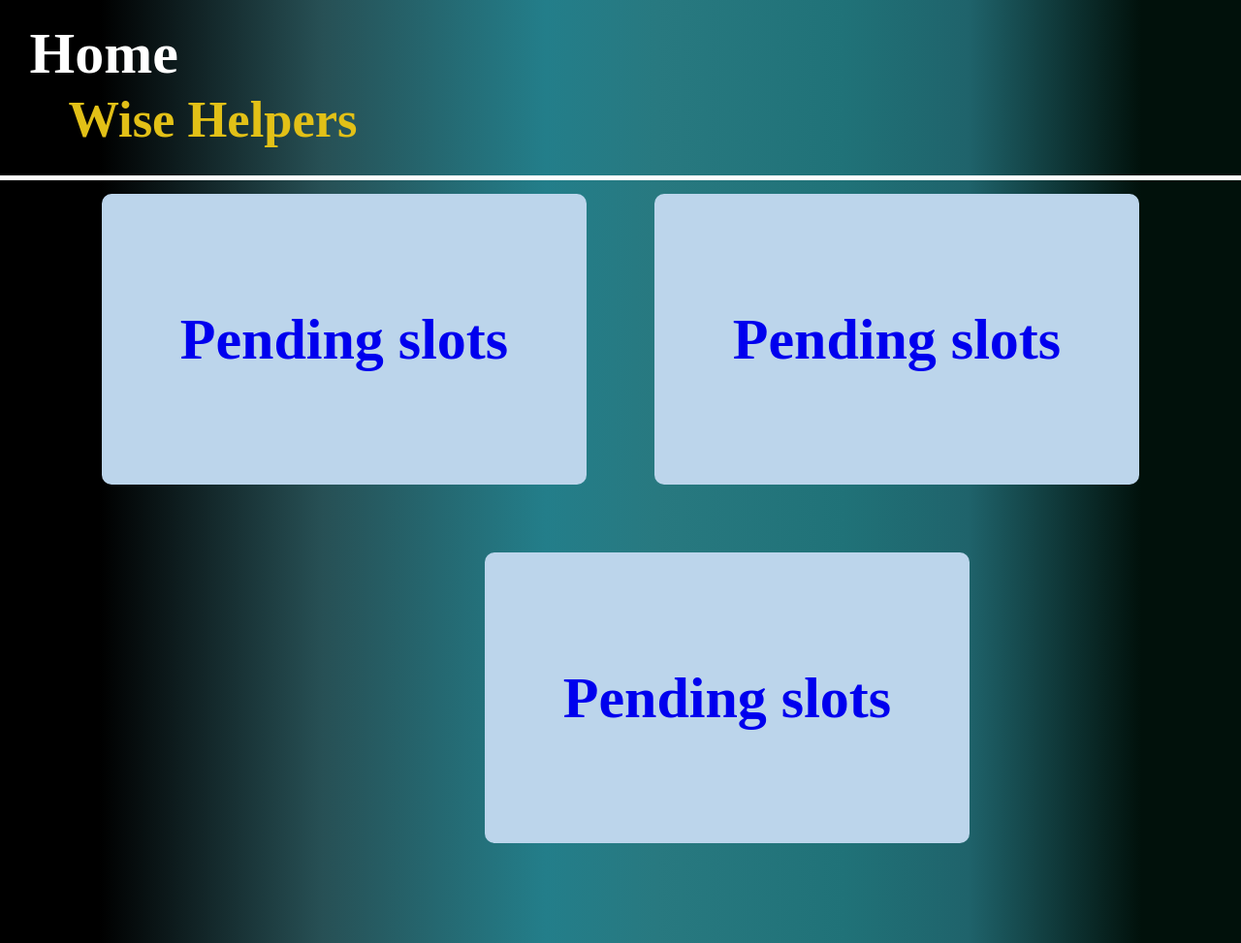
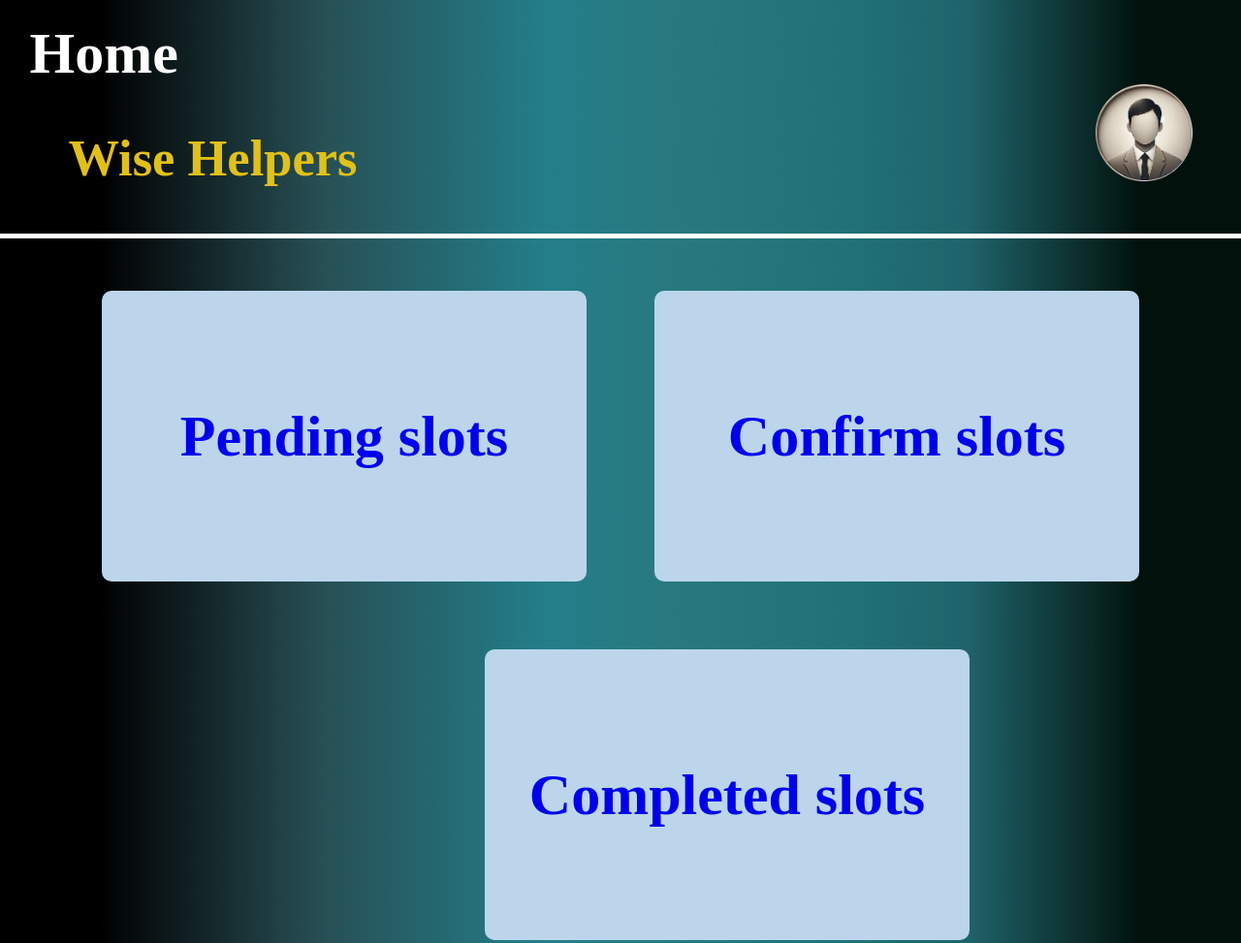
Before and after one commit to logeshmuthu8754/homewisehelpers, a plain HTML site: page pages/worker_home.html in a window 1280 px wide. Shown: the top 973 px of the page at 97% size. Drawn offline with Linux system fonts and the light colour scheme.

Commit message:
some changes

```diff
--- a/pages/worker_home.html
+++ b/pages/worker_home.html
@@ -11,7 +11,10 @@
         <div class="home_div">
         <h1 class="head">Home</h1></div>
        <div class="sub_head"> <h2>Wise Helpers</h2>
-    </div>
+            <div id="profilr_img_container">
+                <img id="profile_img" src="../assets/images/profile_img.webp" alt="profile_img">
+            </div>
+        </div>
     </div>
     <div class="wrapper" >
 
@@ -19,16 +22,16 @@
           <h2 id="h2_tag">Pending slots</h2>
         </a>
 
-        <a id="plumber_logo" href="./worker_request.html">
-            <h2 id="h2_tag">Pending slots</h2>
+        <a id="plumber_logo" href="./worker_confirm_slots.html">
+            <h2 id="h2_tag">Confirm slots</h2>
         </a>
 
 
     </div>
 
     <div id="complited_slots">
-        <a id="plumber_logo" href="./worker_request.html">
-            <h2 id="h2_tag">Pending slots</h2>
+        <a id="plumber_logo" href="./worker_completed_slots.html">
+            <h2 id="h2_tag">Completed slots</h2>
         </a>
     </div>
 </body>
--- a/style/worker_home.css
+++ b/style/worker_home.css
@@ -5,12 +5,12 @@ body{
   padding:0%;
     margin: 0%;
     margin-top: 0;
-    height: 180vh;
+    height: 100vh;
 }
 .heading_baground{
     border-bottom: 5px solid white;
     padding: 0.5px;
-    height: 180px;
+    height: 240px;
     position: fixed;
     top: 0%;
     right: 0%;
@@ -30,14 +30,15 @@ body{
     color: rgb(226, 192, 23);
     margin-left: 70px;
     font-size: 35px;
-    margin-top: -40px;
+
     margin-bottom: 30px;
 }
 .wrapper{
     margin: 70px;
     display: flex;
     justify-content: space-around;
-    margin-top: 200px;
+    margin-top: 300px;
+
 }
 #request_page_container{
 
@@ -71,3 +72,16 @@ body{
 #complited_slots{
 margin-left: 500px;
 }
+
+#profile_img{
+    width: 100px;
+    height: 100px;
+    position: relative;
+    bottom: 150px;
+    right: 50px;
+}
+#profilr_img_container{
+display: flex;
+justify-content: end;
+
+}
```
Also changed, not shown: pages/worker_completed_slots.html (added, +17 -0 lines), pages/worker_confirm_slots.html (added, +17 -0 lines), assets/images/profile_img.webp (added).
